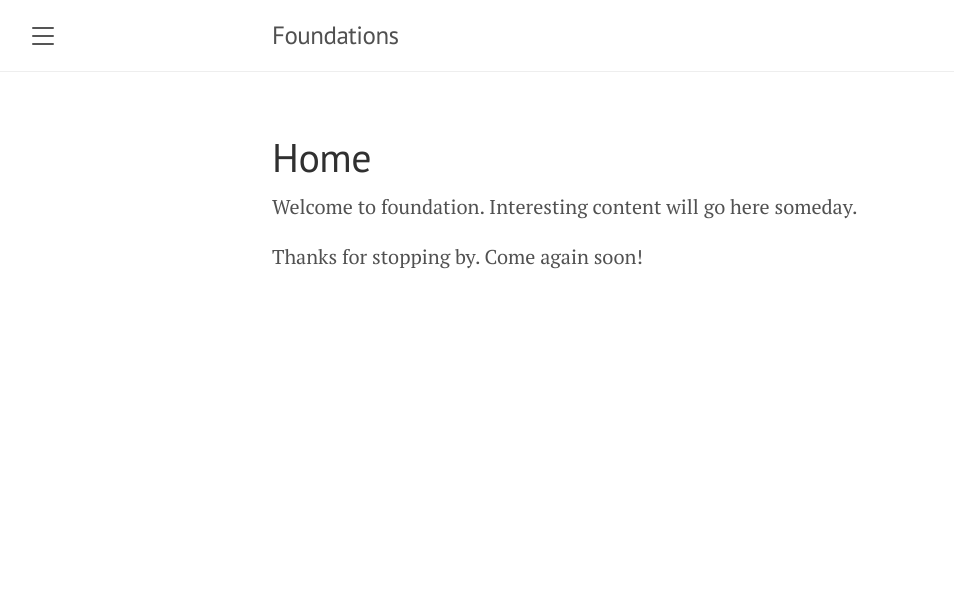
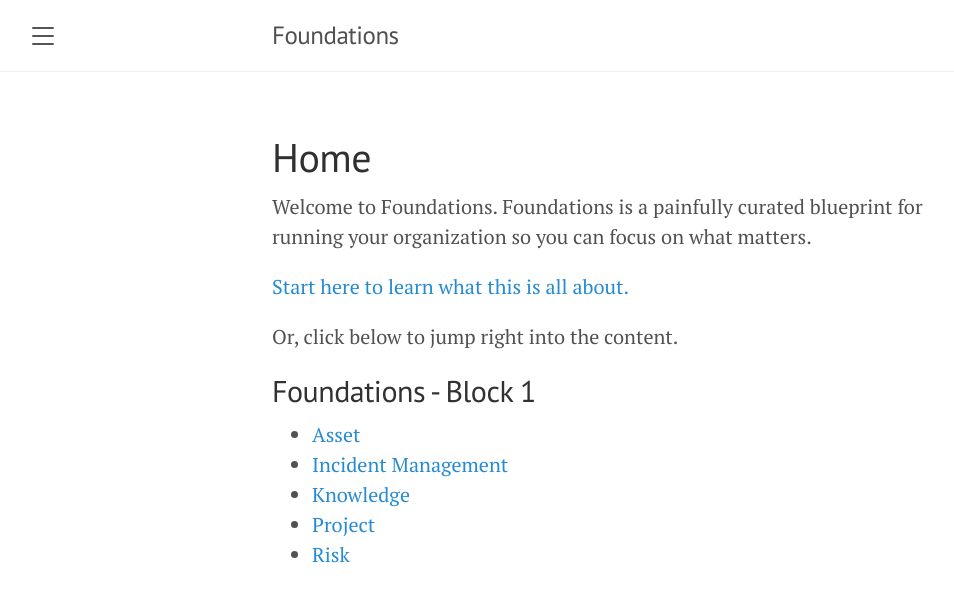
Before and after one commit to huxpopa/foundations, a Jekyll site: the page built from index.md, in a window 1280 px wide. Shown: the top 602 px of the page, without its empty margins (8-962 px from the left). Built offline with Jekyll 4.4.1, drawn with Linux system fonts in a browser that asks for light colours.

Commit message:
Added content to home, about and asset

```diff
--- a/index.md
+++ b/index.md
@@ -3,6 +3,15 @@ layout: page
 title: Home
 ---
 
-Welcome to foundation.  Interesting content will go here someday.
+Welcome to Foundations.  Foundations is a painfully curated blueprint for running your organization so you can focus on what matters.
 
-Thanks for stopping by.  Come again soon!
+[Start here to learn what this is all about.](./about/)
+
+Or, click below to jump right into the content.
+
+## Foundations - Block 1
+- [Asset](./asset/)
+- [Incident Management](./incident/)
+- [Knowledge](./knowledge/)
+- [Project](./project/)
+- [Risk](./risk/)
```
Also changed, not shown: about.md (+15 -1 lines), asset.md (added, +38 -0 lines), vision.md (deleted, +0 -6 lines), 1 other file.
